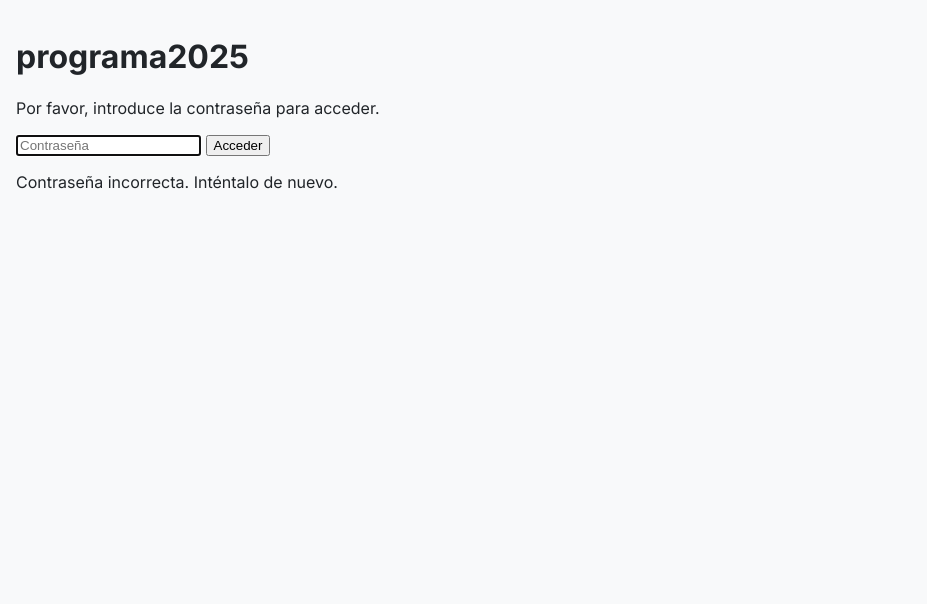
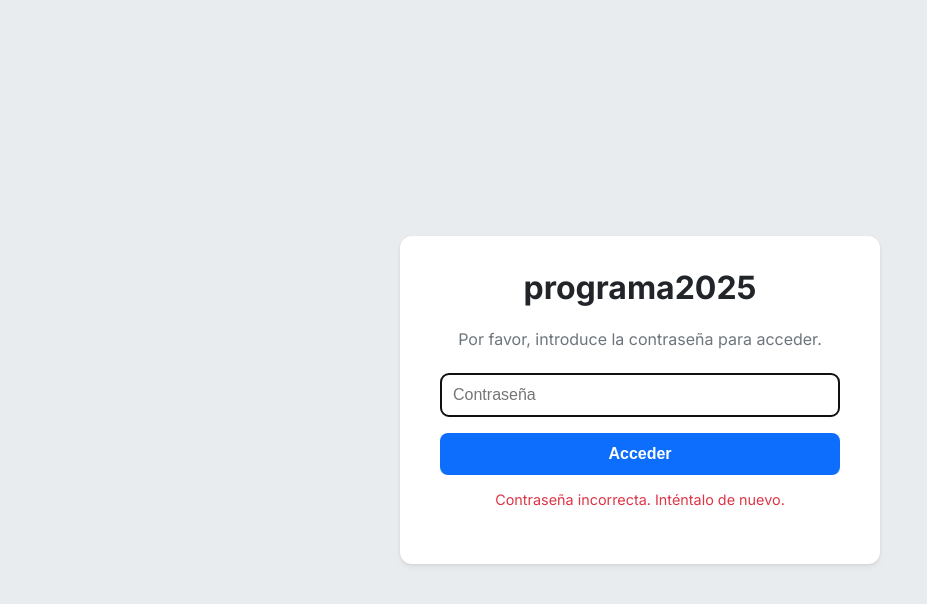
Before and after one commit to CCEPCAHER/ChecklistAR2025, a plain HTML site: page index.html in a window 1280 px wide. Both pictures are taken after typing "Sample123" into the empty fields and a click on the button "Acceder". Shown: the whole page, without its empty margins (0-927 px from the left). Drawn offline with Linux system fonts and the light colour scheme.

Commit message:
Actualizar styles.css

```diff
--- a/styles.css
+++ b/styles.css
@@ -28,7 +28,7 @@
 
 body {
     font-family: var(--font-family);
-    background-color: var(--background);
+    background-color: #e9ecef; /* Color de fondo inicial claro */
     color: var(--text-primary);
     margin: 0;
     padding: 1rem;
@@ -37,6 +37,75 @@ body {
     transition: background-color 0.3s ease;
 }
 
+/* --- PANTALLA DE LOGIN --- */
+#login-screen {
+    display: flex;
+    justify-content: center;
+    align-items: center;
+    position: fixed;
+    top: 0;
+    left: 0;
+    width: 100%;
+    height: 100%;
+    background-color: #e9ecef; /* Fondo claro */
+    z-index: 1000;
+}
+
+.login-container {
+    text-align: center;
+    background: var(--card-bg);
+    padding: 2rem 2.5rem;
+    border-radius: 12px;
+    box-shadow: var(--shadow);
+    max-width: 400px;
+    width: 90%;
+}
+
+.login-container h1 {
+    color: var(--text-primary);
+    margin-top: 0;
+}
+
+.login-container p {
+    color: var(--text-secondary);
+    margin-bottom: 1.5rem;
+}
+
+#login-form input {
+    width: 100%;
+    padding: 0.75rem;
+    font-size: 1em;
+    border-radius: 8px;
+    border: 1px solid var(--border-color);
+    margin-bottom: 1rem;
+    box-sizing: border-box;
+}
+
+#login-form button {
+    width: 100%;
+    padding: 0.75rem;
+    font-size: 1em;
+    font-weight: 600;
+    color: white;
+    background-color: var(--viernes-primary);
+    border: none;
+    border-radius: 8px;
+    cursor: pointer;
+    transition: background-color 0.2s;
+}
+
+#login-form button:hover {
+    background-color: #0b5ed7;
+}
+
+#login-error {
+    color: #dc3545;
+    margin-top: 1rem;
+    font-size: 0.9em;
+}
+
+
+/* --- ESTILOS GENERALES APP --- */
 .hidden {
     display: none !important;
 }
@@ -44,6 +113,7 @@ body {
 header {
     text-align: center;
     margin-bottom: 1.5rem;
+    position: relative; /* Para posicionar el botón de logout */
 }
 header h1 {
     color: var(--text-primary);
@@ -54,6 +124,26 @@ header p {
     font-size: 1.1em;
     margin-top: 0.5rem;
 }
+
+#logout-button {
+    position: absolute;
+    top: 0;
+    right: 0;
+    background: none;
+    border: 1px solid var(--border-color);
+    color: var(--text-secondary);
+    width: 40px;
+    height: 40px;
+    border-radius: 50%;
+    cursor: pointer;
+    font-size: 1.1rem;
+    transition: all 0.2s ease;
+}
+#logout-button:hover {
+    background-color: var(--border-color);
+    color: var(--text-primary);
+}
+
 
 /* --- ESTILOS DE NAVEGACIÓN TEMATIZADOS --- */
 #day-nav {
@@ -212,10 +302,9 @@ main {
 .indicator.detras_plataforma { background-color: #fd7e14; }
 .indicator.discursado { background-color: #6f42c1; }
 
-/* === AJUSTE REALIZADO === */
-.indicator.maquillaje-si { background-color: #ea4335; }                 /* Rojo */
-.indicator.maquillaje-no { background-color: var(--text-primary); }   /* Negro */
-.indicator.maquillaje-na { background-color: #80868b; }                 /* Gris  */
+.indicator.maquillaje-sí { background-color: #ea4335; } /* Rojo para 'Sí' */
+.indicator.maquillaje-no { background-color: var(--text-primary); } /* Negro para 'No' */
+.indicator.maquillaje-n\/a { background-color: #80868b; } /* Gris para 'N/A' */
 
 
 .accordion-content {
@@ -282,4 +371,12 @@ main {
   .details-time, .details-number {
     font-size: 1.1em;
   }
+  #logout-button {
+    position: static;
+    margin: 0.5rem auto 0;
+    display: block;
+    width: auto;
+    border-radius: 8px;
+    padding: 0.5rem 1rem;
+  }
 }
```
